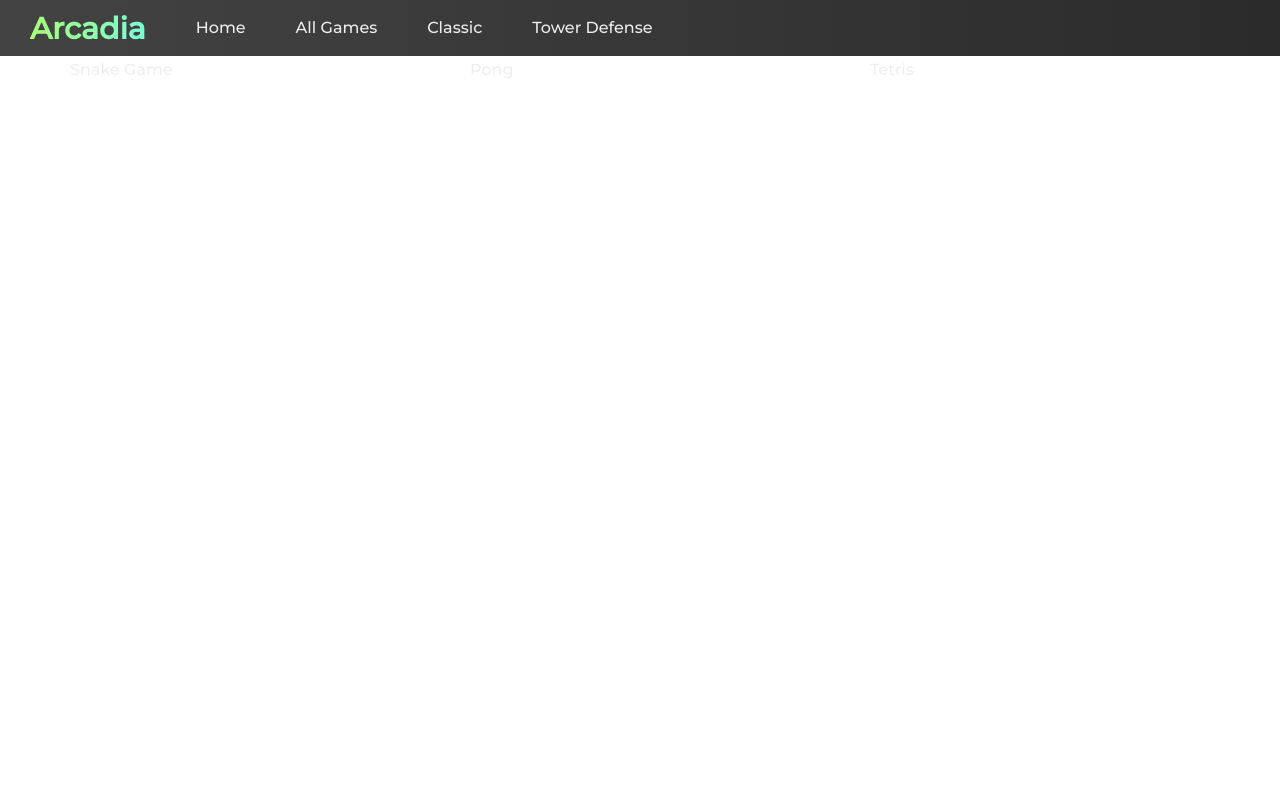
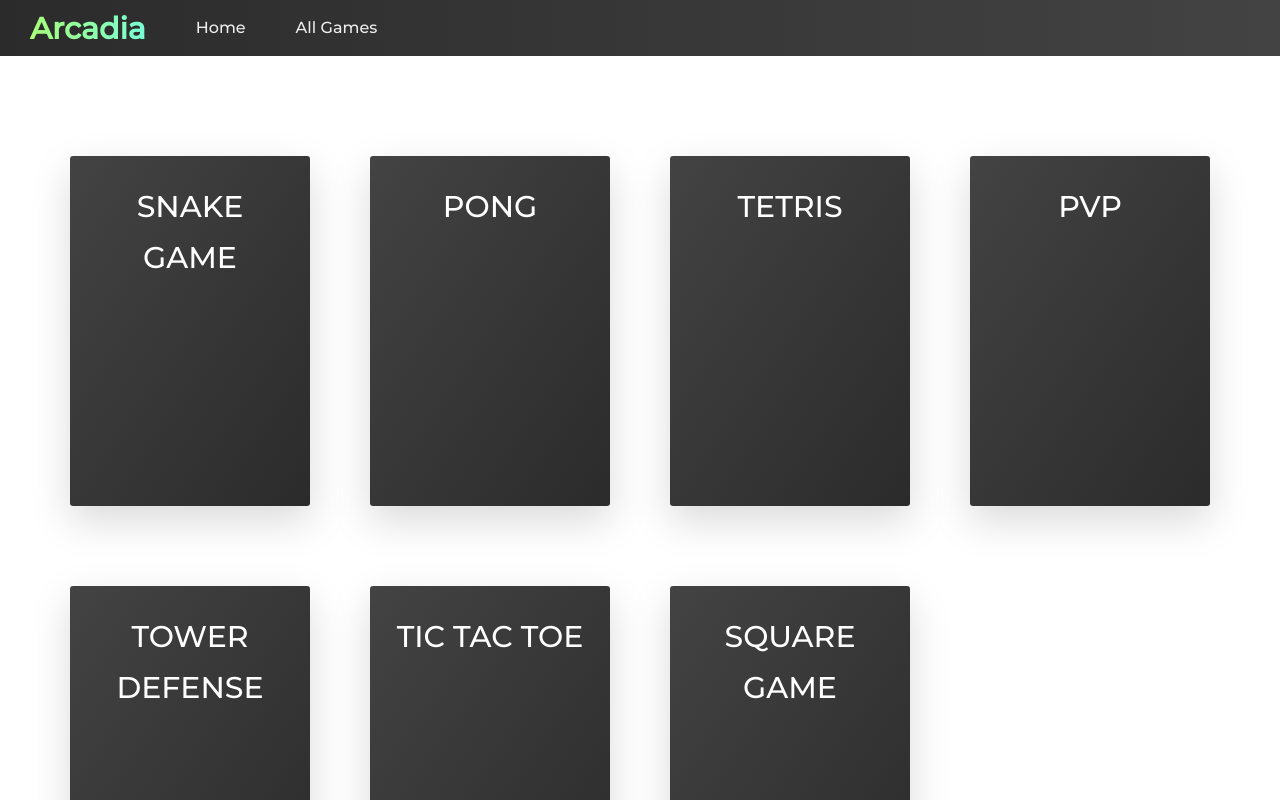
Before and after one commit to payton-burr/Project3, a React (Create React App) app in the folder client/: page /dashboard in a window 1280 px wide. Shown: the top 800 px of the page. Built offline with nearby package versions, Linux system fonts and the light colour scheme.

Commit message:
finished styling

```diff
--- a/client/src/components/Nav/index.jsx
+++ b/client/src/components/Nav/index.jsx
@@ -16,8 +16,6 @@ class Nav extends Component {
                         <li>
                             <Link to='/dashboard'>All Games</Link>
                         </li>
-                        <li><a href="#">Classic</a></li>
-                        <li><a href="#">Tower Defense</a></li>
                     </ul>
                 </nav>
             </header>
--- a/client/src/pages/Dashboard/index.jsx
+++ b/client/src/pages/Dashboard/index.jsx
@@ -3,15 +3,45 @@ import React, { Component } from 'react'
 class Dashboard extends Component {
   render() {
     return (
-      <div className='row'>
-        <div className='col-1-of-3'>
-          <a href='game/snake.html'>Snake Game</a>
+      <div className='section-features'>
+        <div className='row'>
+          <div className='col-1-of-4'>
+            <div className='feature-box feature-box__1'>
+              <a href='game/snake.html'>Snake Game</a>
+            </div>
+          </div>
+          <div className='col-1-of-4'>
+            <div className='feature-box feature-box__2'>
+              <a href='game/pong.html'>Pong</a>
+            </div>
+          </div>
+          <div className='col-1-of-4'>
+            <div className='feature-box feature-box__4'>
+              <a href='game/tetris.html'>Tetris</a>
+            </div>
+          </div>
+          <div className='col-1-of-4'>
+            <div className='feature-box feature-box__4'>
+              <a href='#'>PvP</a>
+            </div>
+          </div>
         </div>
-        <div className='col-1-of-3'>
-          <a href='game/pong.html'>Pong</a>
-        </div>
-        <div className='col-1-of-3'>
-        <a href='game/tetris.html'>Tetris</a>
+        <div className='row'>
+          <div className='col-1-of-4'>
+            <div className='feature-box feature-box__4'>
+              <a href='#'>Tower Defense</a>
+            </div>
+          </div>
+          <div className='col-1-of-4'>
+            <div className='feature-box feature-box__5'>
+              <a href='#'>Tic Tac Toe</a>
+            </div>
+          </div>
+          <div className='col-1-of-4'>
+            <div className='feature-box feature-box__6'>
+              <a href='#'>Square Game</a>
+            </div>
+          </div>
         </div>
       </div>
     )
--- a/client/src/pages/Home/index.jsx
+++ b/client/src/pages/Home/index.jsx
@@ -19,7 +19,7 @@ class Homepage extends Component {
                                 <h2 className='heading-secondary u-margin-bottom-medium'>
                                 Play a variety of classic games
                                 </h2>
-                                <a href='/users/login' className='btn btn--white btn--animated'>Play now</a>
+                                <a href='/dashboard' className='btn btn--white btn--animated'>Play now</a>
                                 </div>
                                 <div className='bg-video'>
                                     <video className='bg-video__content' autoPlay muted loop>
--- a/client/src/sass/abstracts/variables.scss
+++ b/client/src/sass/abstracts/variables.scss
@@ -1,9 +1,12 @@
 // Colors
 $color-white: #fff;
 $color-black: #000;
-$color-grey-dark: #333;
+$color-grey-dark: #2b2b2b;
+$color-grey-light: #434343;
 
-$color-primary: #a8ff78 ;
+$color-primary: #c9ffac;
+$color-primary-light: #40ad00;
+$color-primary-dark: #1d5200;
 
 
 
--- a/client/src/sass/base/typography.scss
+++ b/client/src/sass/base/typography.scss
@@ -7,7 +7,7 @@ body {
 }
 
 // Nav
-li, a {
+ul li, ul li a {
     font-size: 1.6rem;
     text-decoration: none;
     color: #eeeeee;
--- a/client/src/sass/components/cards.scss
+++ /dev/null
@@ -1,3 +0,0 @@
-.row-cards {
-  background-color: red;
-}
--- /dev/null
+++ b/client/src/sass/components/feature-box.scss
@@ -0,0 +1,22 @@
+.feature-box {
+    background-color: rgba($color: $color-white, $alpha: .8);
+    background-image: linear-gradient(to right bottom, $color-grey-light, $color-grey-dark);
+    font-size: 1.5rem;
+    position: relative;
+    padding: 2.5rem;
+    text-align: center;
+    border-radius: 3px;
+    box-shadow: 0 1.5rem 4rem rgba($color: $color-black, $alpha: .15);
+    transition: transform .3s;
+    height: 35rem;
+    &:hover {
+        transform: translateY(-1.5rem) scale(1.03);
+    }
+    & a {
+      text-decoration: none;
+      text-transform: uppercase;
+      padding-bottom: 40rem;
+      font-size: 3rem;
+      color: $color-white;
+    }
+}
--- a/client/src/sass/components/nav.scss
+++ b/client/src/sass/components/nav.scss
@@ -1,6 +1,6 @@
 .nav-header {
     height: 7vh;
-    background: linear-gradient(to left, #2b2b2b, #434343);
+    background: linear-gradient(to left, $color-grey-light, $color-grey-dark);
     display: flex;
     justify-content: space-between;
     align-items: center;
--- a/client/src/sass/main.scss
+++ b/client/src/sass/main.scss
@@ -7,7 +7,7 @@
 @import './components/nav.scss';
 @import './components/bg-video.scss';
 @import './components/button.scss';
-@import './components/cards.scss';
+@import './components/feature-box.scss';
 @import './layout/header.scss';
 @import './layout/grid.scss';
 @import './pages/home.scss';
--- a/client/src/sass/pages/home.scss
+++ b/client/src/sass/pages/home.scss
@@ -3,3 +3,6 @@
     margin-top: -20vh;
     position: relative;
 }
+.section-features {
+    margin-top: 10rem;
+}
```
